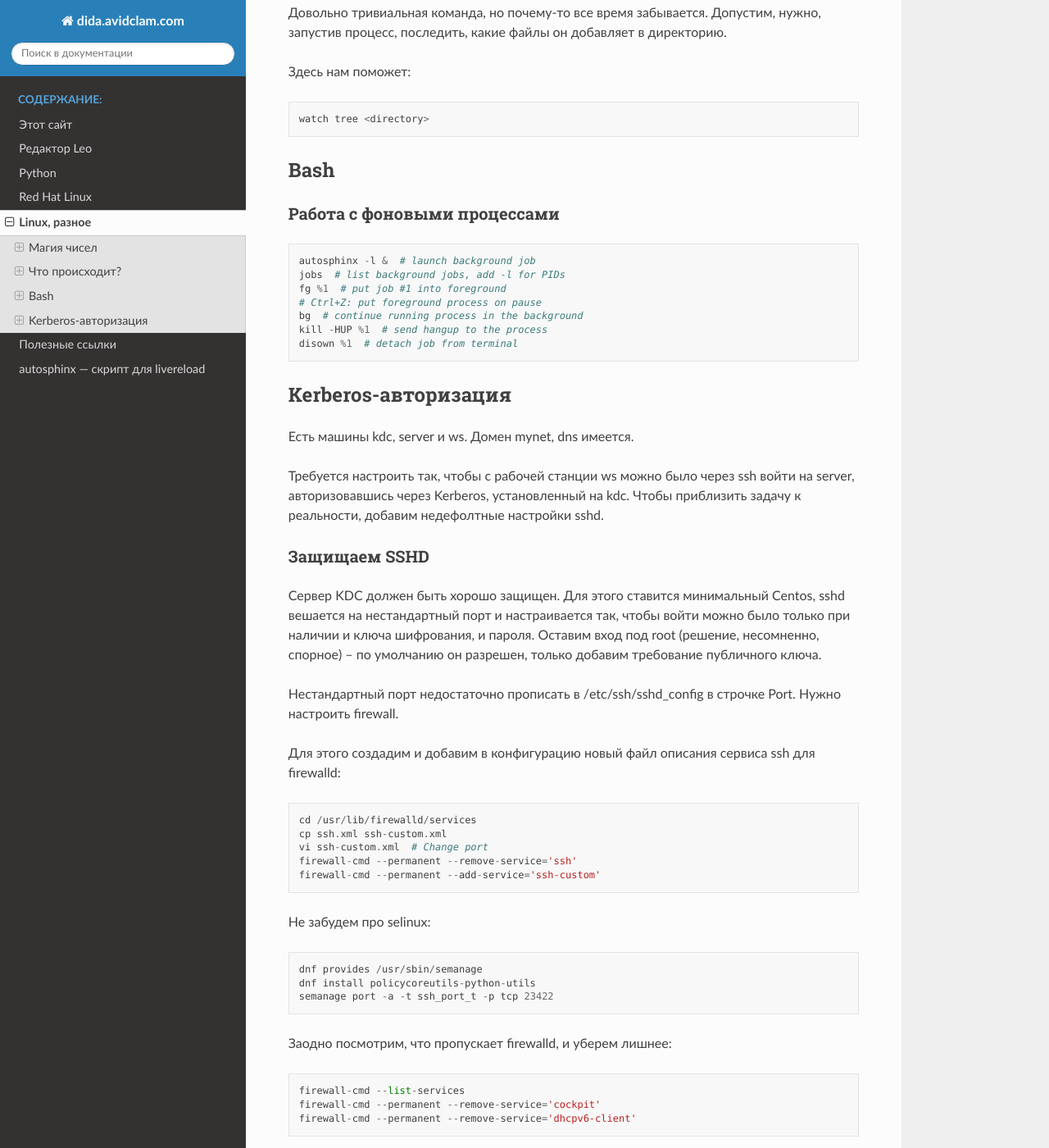
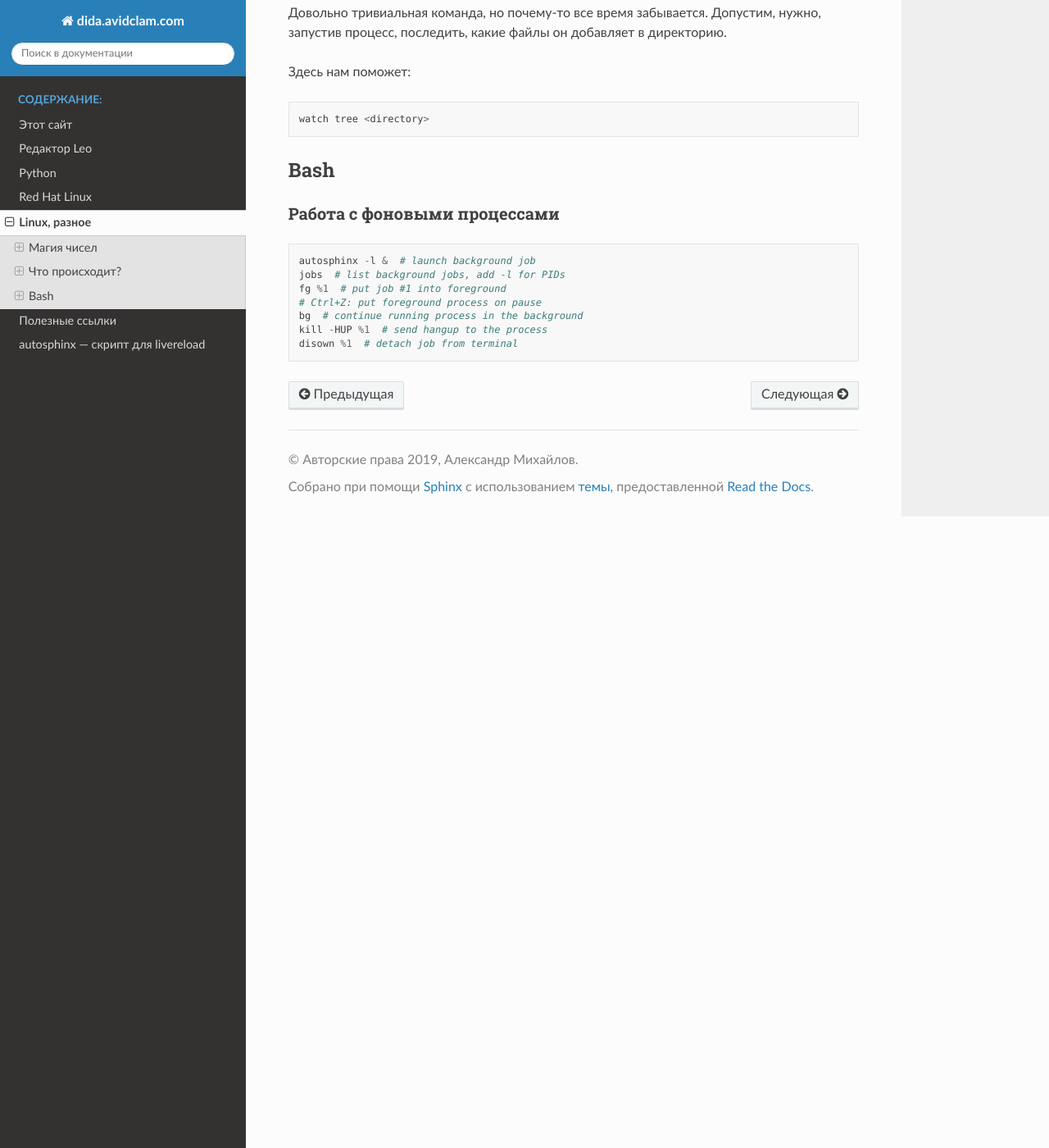
Before and after one commit to avidclam/dida, a Sphinx documentation site: the page built from docs/linux.rst, in a window 1280 px wide and 1400 px high, scrolled down 1384 px. Shown: the whole window at 82% size. Built offline with Sphinx 7.4.7 and the Read the Docs theme 2.0.0, drawn with Linux system fonts in a browser that asks for light colours; some of the changed text lies outside the part shown.

Commit message:
kerberos

```diff
--- a/docs/linux.rst
+++ b/docs/linux.rst
@@ -79,140 +79,3 @@ Bash
     bg  # continue running process in the background
     kill -HUP %1  # send hangup to the process
     disown %1  # detach job from terminal
-
-Kerberos-авторизация
-+++++++++++++++++++++++++++++++
-
-Есть машины kdc, server и ws. Домен mynet, dns имеется.
-
-Требуется настроить так, чтобы с рабочей станции ws можно было через ssh войти на server, авторизовавшись через Kerberos, установленный на kdc. Чтобы приблизить задачу к реальности, добавим недефолтные настройки sshd.
-
-Защищаем SSHD
-*********************
-
-Сервер KDC должен быть хорошо защищен.
-Для этого ставится минимальный Centos, sshd вешается на нестандартный порт и настраивается так, чтобы войти можно было только при наличии и ключа шифрования, и пароля.
-Оставим вход под root (решение, несомненно, спорное) -- по умолчанию он разрешен, только добавим требование публичного ключа.
-
-Нестандартный порт недостаточно прописать в /etc/ssh/sshd_config в строчке Port.
-Нужно настроить firewall.
-
-Для этого создадим и добавим в конфигурацию новый файл описания сервиса ssh для firewalld::
-
-    cd /usr/lib/firewalld/services
-    cp ssh.xml ssh-custom.xml
-    vi ssh-custom.xml  # Change port
-    firewall-cmd --permanent --remove-service='ssh'
-    firewall-cmd --permanent --add-service='ssh-custom'
-
-Не забудем про selinux::
-
-    dnf provides /usr/sbin/semanage
-    dnf install policycoreutils-python-utils
-    semanage port -a -t ssh_port_t -p tcp 23422
-
-Заодно посмотрим, что пропускает firewalld, и уберем лишнее::
-
-    firewall-cmd --list-services
-    firewall-cmd --permanent --remove-service='cockpit'
-    firewall-cmd --permanent --remove-service='dhcpv6-client'
-
-Перезапустим сервисы, проверим::
-
-    systemctl restart sshd
-    lsof -i  # if installed
-    firewall-cmd --reload
-    firewall-cmd --list-services  # shoud be ssh-custom only
-
-и c рабочей станции::
-
-    ssh -p 23422 root@kdc
-
-Логин по паролю должен пройти без проблем.
-Начнем разбираться с сертификатами. На рабочей станции::
-
-    ssh-keygen -t rsa
-    ssh-copy-id -i ~/.ssh/id_rsa.pub -p 23422 root@kdc
-    ssh -p 23422 root@kdc
-    restorecon -Rv ~/.ssh   # on kdc
-    systemctl restart sshd
-
-Теперь можно войти без пароля, если есть ключ, и с паролем, если ключа нет.
-Это не совсем то, что мы хотели. Нам надо было, чтобы для входа ключ был обязателен.
-Для этого необходимо в файл /etc/ssh/sshd_config добавить строчку::
-
-    AuthenticationMethods "publickey,password"
-
-Желательно вместо изначального файла /etc/ssh/sshd_config с комментариями и т.п. поставить файл с ясными и компактными настройками, например, такой::
-
-    Protocol 2
-    Port 23422
-    ListenAddress 192.168.68.80
-    HostKey /etc/ssh/ssh_host_rsa_key
-    HostKey /etc/ssh/ssh_host_ecdsa_key
-    HostKey /etc/ssh/ssh_host_ed25519_key
-    SyslogFacility AUTHPRIV
-    AuthenticationMethods "publickey,password"
-    PermitRootLogin yes
-    AuthorizedKeysFile      .ssh/authorized_keys
-    PasswordAuthentication yes
-    ChallengeResponseAuthentication no
-    GSSAPIAuthentication no
-    GSSAPICleanupCredentials no
-    UsePAM yes
-    X11Forwarding no
-    PrintMotd no
-
-Источники:
-
-* https://wiki.centos.org/HowTos/Network/SecuringSSH
-* https://man.openbsd.org/sshd_config.5
-
-Настраиваем KDC
-**************************
-
-На машине kdc::
-
-    dnf install krb5-server
-    vi /var/kerberos/krb5kdc/kdc.conf  # change realm
-    vi /var/kerberos/krb5kdc/kadm5.acl  # change realm
-    vi /etc/krb5.conf  # change realm and kdc fqdn
-    kdb5_util create -s -r MYNET  # master password here!
-
-Note:
-
-    Для замены в vi можно использовать команды::
-
-    :%s/EXAMPLE\.COM/MYNET/g
-    :%s/example\.com/mynet/g
-
-Запускаемся::
-    systemctl enable krb5kdc
-    systemctl enable kadmin
-    systemctl start krb5kdc
-    systemctl start kadmin
-    firewall-cmd --add-service=kerberos --permanent
-    firewall-cmd --add-service=kadmin --permanent
-    firewall-cmd --reload
-
-Создаем принципалов с помощью утилиты ``kadmin.local``. Далее команды внутри утилиты::
-
-    addprinc root/admin
-    addprinc myuser
-    addprinc -randkey host/kdc.mynet
-    ktadd host/kdc.mynet
-    quit
-
-Источники:
-
-* https://codingbee.net/rhce/rhce-kerberos
-* https://access.redhat.com/documentation/en-us/red_hat_enterprise_linux/7/html/system-level_authentication_guide/configuring_a_kerberos_5_server
-
-Настраиваем server
-*****************************
-
-На машине server, куда мы должны будем заходить через ssh с авторизацией в Kerberos::
-
-    dnf install krb5-workstation
-
-Нужно скопировать файл /etc/krb5.conf на server.
```
Also changed, not shown: 1 other file.
